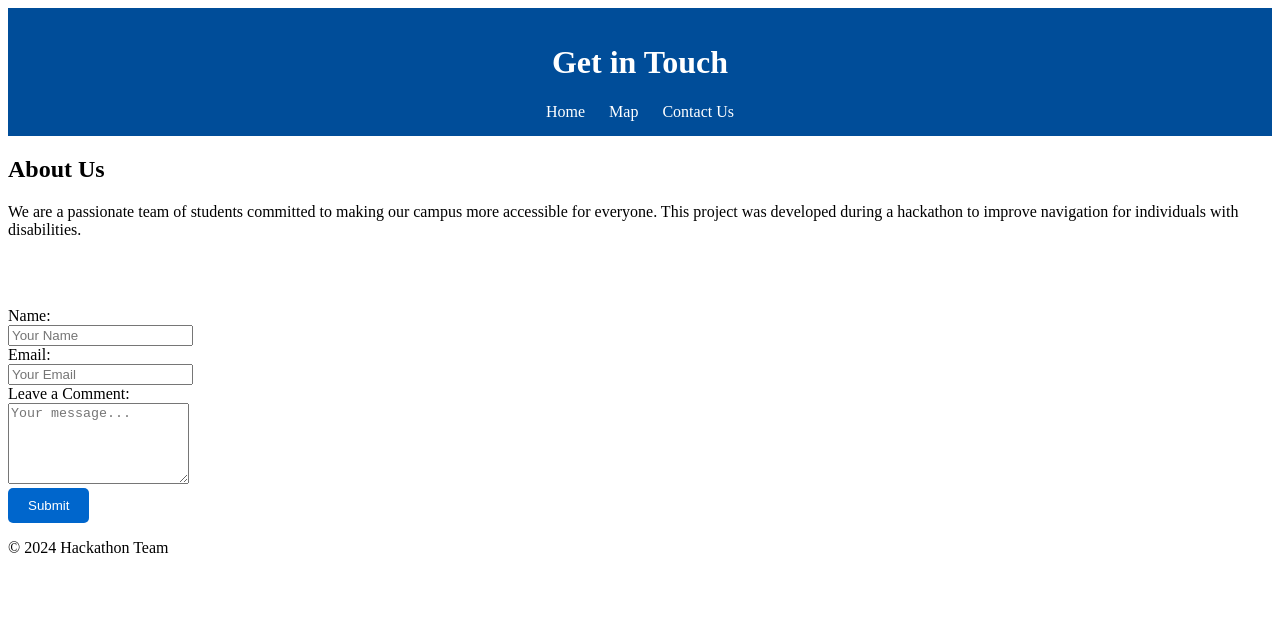
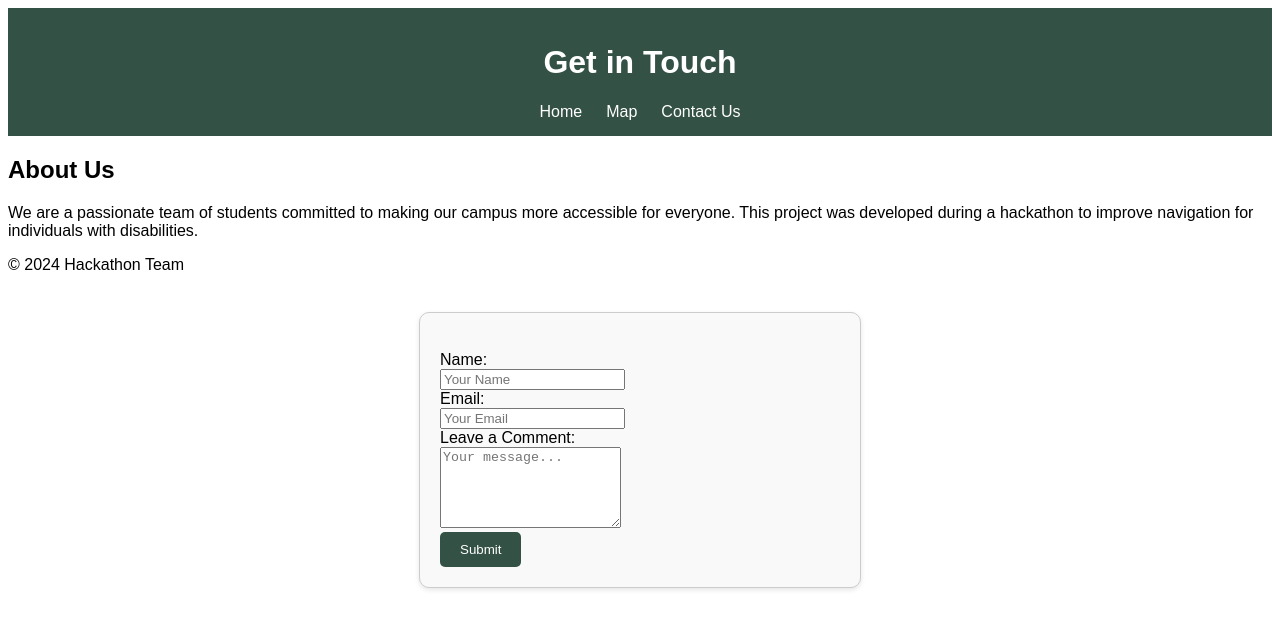
Before and after one commit to ImranMatin/Bobcat-Access, a plain HTML site: page contact.html in a window 1280 px wide. Drawn offline with Linux system fonts and the light colour scheme.

Commit message:
Add files via upload

```diff
--- a/style.css
+++ b/style.css
@@ -46,3 +46,108 @@ button:hover {
     font-size: 12px;
     line-height: 1.5;
 }
+
+.jumbotron{
+  background-color:white;
+  color:black;
+  font-weight: regular;
+}
+
+
+/* Styling for header */
+header {
+    background-color: #335145;
+    color: white;
+    padding: 15px;
+    text-align: center;
+}
+
+header nav a {
+    color: white;
+    margin: 0 10px;
+    text-decoration: none;
+    font-family: arial, verdana, helvetica, sans-serif;
+}
+
+header nav a:hover {
+    text-decoration: underline;
+}
+
+h1 {
+	font-family: arial, verdana, helvetica, sans-serif;
+	font-weight: regular;
+}
+
+h2 {
+	font-family: arial, verdana, helvetica, sans-serif;
+	font-weight: regular;
+}
+
+h3 {
+    font-family: arial, verdana, helvetica, sans-serif;
+	font-weight: regular;
+}
+
+p {
+	font-family: arial, verdana, helvetica, sans-serif;
+	font-weight: normal;
+}
+
+input {
+	font-family: arial, verdana, helvetica, sans-serif;
+	font-weight: regular;
+}
+
+label {
+	font-family: arial, verdana, helvetica, sans-serif;
+	font-weight: regular;
+}
+
+.parabold{
+    font-weight: bold;
+}
+/* Map container styling */
+#map {
+    height: 80vh;
+    margin: 20px;
+    border: 2px solid #ddd;
+    border-radius: 10px;
+}
+
+/* Button styling */
+button {
+    background-color: #335145;
+    color: white;
+    padding: 10px 20px;
+    border: none;
+    border-radius: 5px;
+    cursor: pointer;
+}
+
+button:hover {
+    background-color: #005bb5;
+}
+
+/* Legend styling */
+.info.legend {
+    background: white;
+    padding: 10px;
+    border-radius: 5px;
+    font-size: 12px;
+    line-height: 1.5;
+}
+
+
+#contact-form {
+    position: absolute;
+    top: 50%;
+    left: 50%;
+    transform: translate(-50%, -50%);
+    width: 100%;
+    max-width: 400px;
+    background-color: #f9f9f9;
+    padding: 20px;
+    border: 1px solid #ccc;
+    border-radius: 10px;
+    box-shadow: 0 2px 5px rgba(0, 0, 0, 0.1);
+}
```
